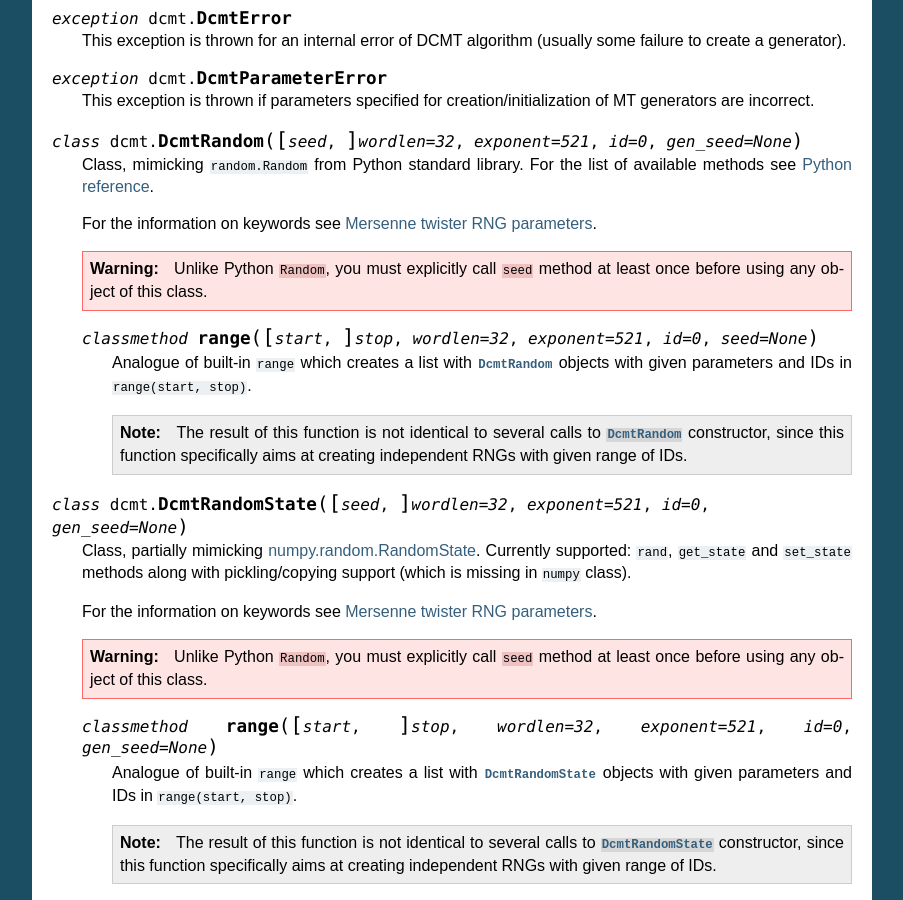
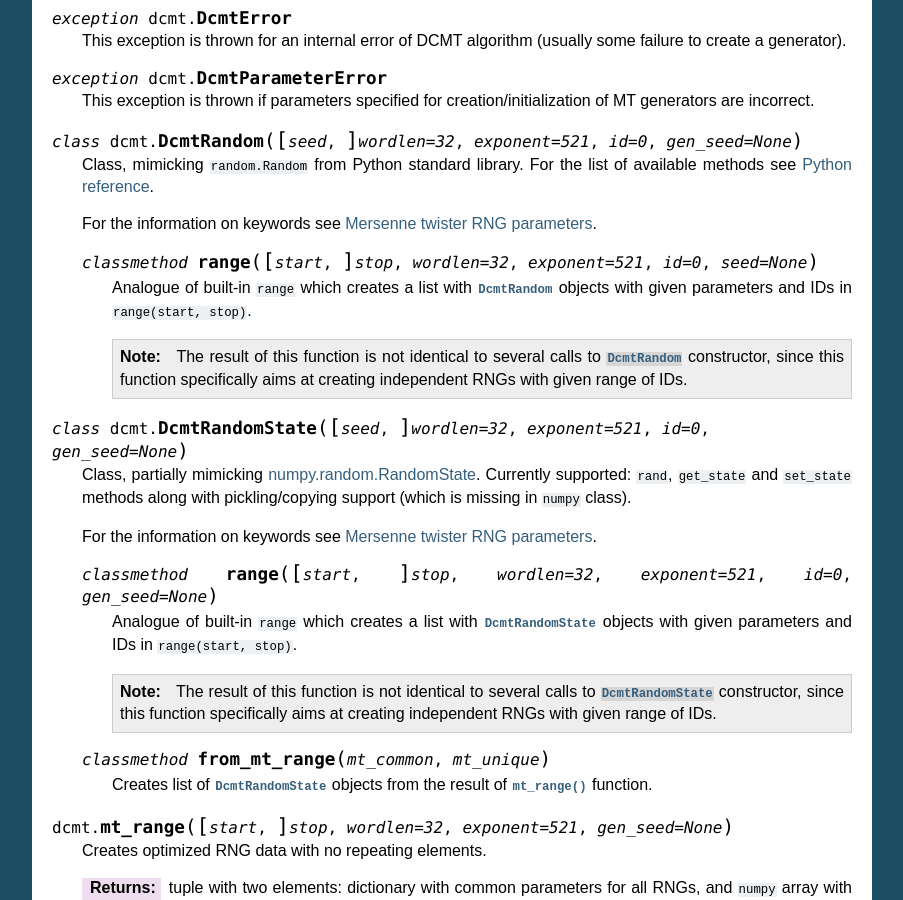
Before and after one commit to fjarri/python-dcmt, a Sphinx documentation site: the page built from doc/source/index.rst, in a window 1280 px wide and 900 px high, scrolled down 1960 px. Shown: the whole window, without its empty margins (198-1101 px from the left). Built offline with Sphinx 7.4.7, drawn with Linux system fonts in a browser that asks for light colours.

Commit message:
doc/source/index: removed warnings about mandatory .seed() calls
They are not valid anymore

```diff
--- a/doc/source/index.rst
+++ b/doc/source/index.rst
@@ -130,9 +130,6 @@
 
    For the information on keywords see `Mersenne twister RNG parameters`_.
 
-   .. warning:: Unlike Python ``Random``, you must explicitly call ``seed`` method
-                at least once before using any object of this class.
-
    .. py:classmethod:: range([start], stop, wordlen=32, exponent=521, id=0, seed=None)
 
       Analogue of built-in ``range`` which creates a list with :py:class:`DcmtRandom` objects
@@ -150,9 +147,6 @@
    along with pickling/copying support (which is missing in ``numpy`` class).
 
    For the information on keywords see `Mersenne twister RNG parameters`_.
-
-   .. warning:: Unlike Python ``Random``, you must explicitly call ``seed`` method
-                at least once before using any object of this class.
 
    .. py:classmethod:: range([start], stop, wordlen=32, exponent=521, id=0, gen_seed=None)
 
```
